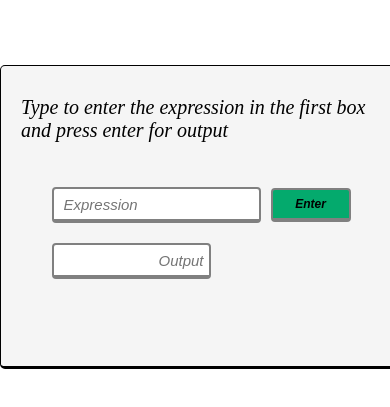
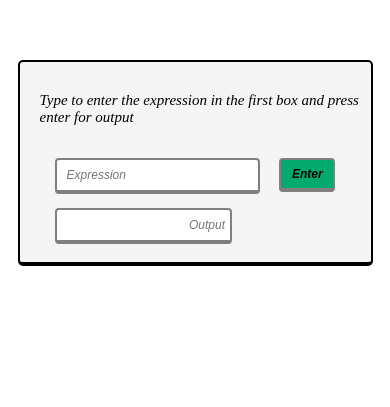
Before and after one commit to ser-veresta/Task-10, a plain HTML site: page index.html in a window 390 px wide. Shown: the part 135-542 px from the top of the page. Drawn offline with Linux system fonts and the light colour scheme.

Commit message:
Update style.css

```diff
--- a/style.css
+++ b/style.css
@@ -5,40 +5,60 @@
 
 .container{
     border: 1px solid black;
-    border-width: 1px 1px 3px;
+    border-width: 2px 2px 4px 2px;
     background-color: whitesmoke;
     border-radius: 5px;
     height: 300px;
-    width: 800px;
-    margin: 200px auto;
+    width: 80%;
+    margin: auto;
+    margin-top: 25%;
+}
+
+.inst{
+    font-size: 25px;
+    margin-top: 20px;
+    margin-left: 10px;
+    padding: 10px;
+    font-style: italic;
 }
 
 .display{
-    width: 700px;
-    display: flex;
-    align-content: center;
-    flex-wrap: wrap;
-    margin-top: 15px;
-    flex-direction: column;
+    width: 70%;
+    margin: auto;
 }
 
-.display-1,.display-2{
-    margin-top: 20px;
-    width: 400px;
+.flex{
+    display: flex;
+    justify-content: space-between;
+    margin-top: 8%;
+}
+
+input{
     height: 50px;
     text-indent: 10px;
     font-size: 20px;
     font-style: italic;
     padding-right: 5px;
-    flex : 1;
+}
+
+button{
+    font-size: 16px;
+    font-style: italic;
+    font-weight: bold;
+    height: 54px;
+    width: 15%;
+    flex: none;
+}
+
+.display-1{
+    width: 80%;
 }
 
 .display-2{
-    width: 300px;
-    flex:initial;
+    width: 50%;
     text-align: right;
+    margin-top: 5%;
 }
-
 
 .bg-lightgrey{
     background-color: white;
@@ -63,56 +83,31 @@
     background-color: #059862;
 }
 
-.inst{
-    font-size: 25px;
-    margin-top: 20px;
-    margin-left: 10px;
-    padding: 10px;
-    font-style: italic;
-    text-align: left;
-}
-
-button{
-    font-size: 16px;
-    font-style: italic;
-    font-weight: bold;
-    height: 54px;
-    width: 100px;
-    flex: initial;
-    align-self: center;
-    margin-left: 10px;
-    margin-top: 20px;
-}
-
-.flex{
-    display: flex;
-    justify-content: space-between;
-}
-
-@media (max-width: 768px) {
+@media only screen and (max-width: 500px) {
     .container{
-        width: 400px;
+        width: 90%;
+        height: 200px;
+        margin-top: 50%;
     }
     .inst{
-        font-size: 20px;
+        font-size: 15px;
     }
     .display{
-        width: 300px;
-        margin-left: 50px;
+        width: 80%;
     }
     .display-1{
-        width: 200px;
+        width: 70%;
         height: 30px;
-        font-size: 15px;
+        font-size: 12px;
     }
     .display-2{
-        width: 150px;
+        width: 60%;
         height: 30px;
-        font-size: 15px;
+        font-size: 12px;
     }
     button{
         font-size: 12px;
-        width: 80px;
+        width: 20%;
         height: 34px;
     }
 }
```
